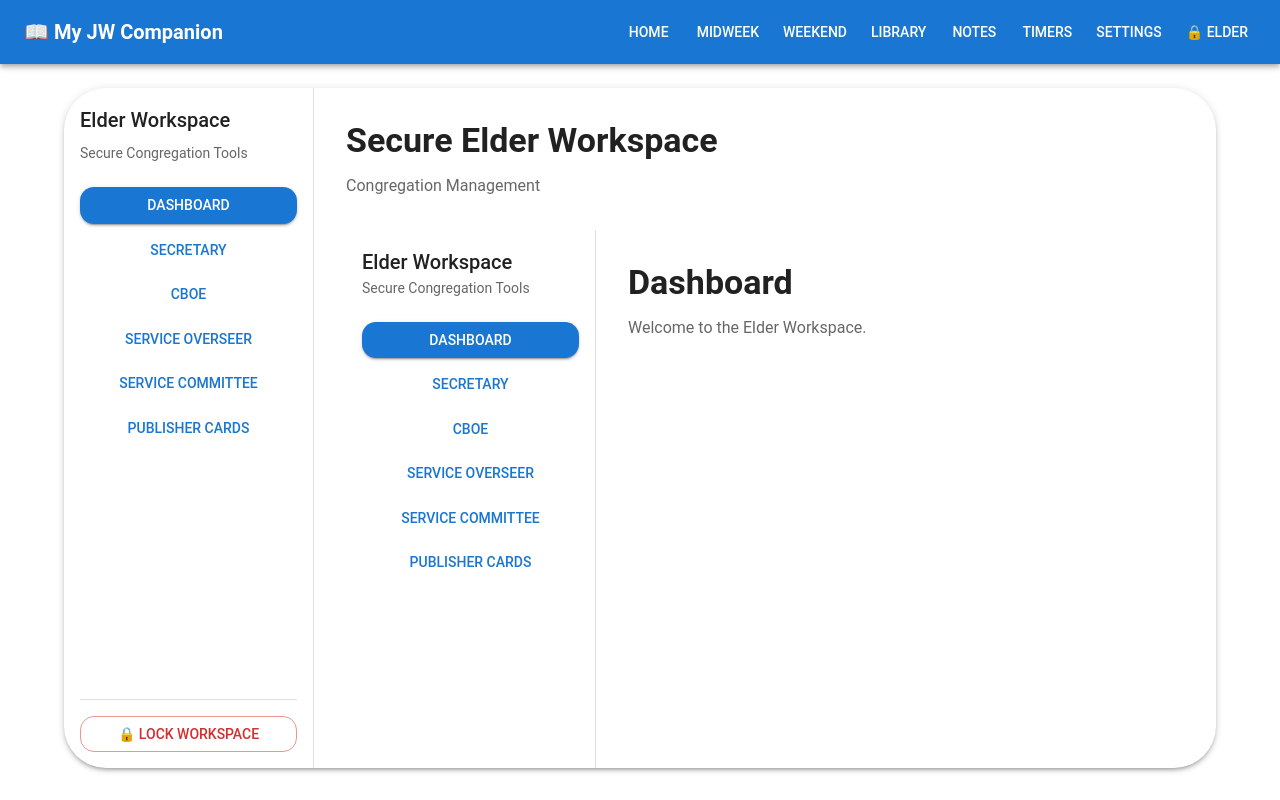
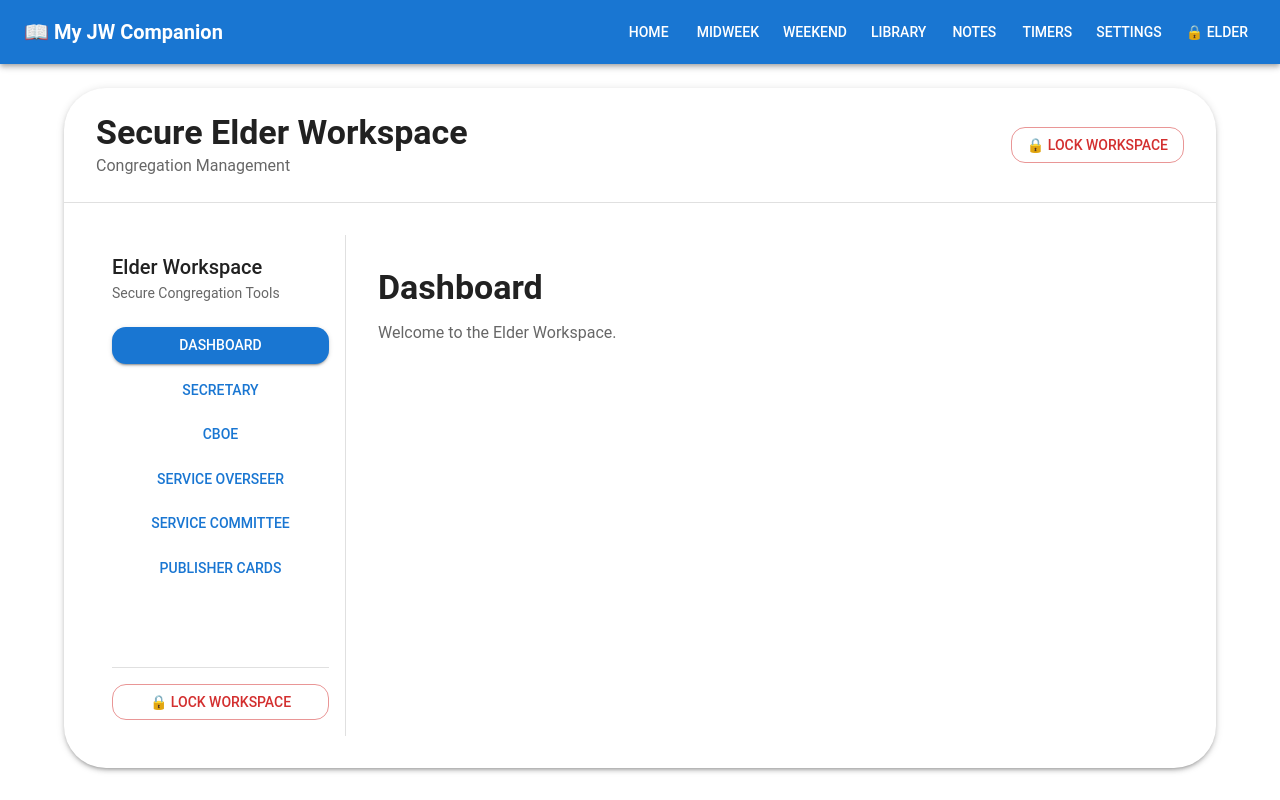
Before and after one commit to kadamsandesh28-star/jw-meeting-companion, a React (Vite) app: page /elder in a window 1280 px wide. Both pictures are taken after typing "Sample123", "Sample123" into the empty fields and a click on the button "CREATE SECURE WORKSPACE". Built offline with nearby package versions, Linux system fonts and the light colour scheme.

Commit message:
Simplify Elder Workspace layout and remove duplicate navigation

```diff
--- a/src/Elders/components/ElderWorkspaceLayout.tsx
+++ b/src/Elders/components/ElderWorkspaceLayout.tsx
@@ -2,9 +2,7 @@
 import {
   Box,
   Button,
-  Divider,
   Paper,
-  Stack,
   Typography,
 } from "@mui/material";
 
@@ -32,54 +30,36 @@
         elevation={3}
         sx={{
           display: "flex",
+          flexDirection: "column",
           height: "100%",
           overflow: "hidden",
           borderRadius: 3,
         }}
       >
-        {/* Sidebar */}
+        {/* Header */}
 
         <Box
           sx={{
-            width: 250,
-            borderRight: 1,
+            px: 4,
+            py: 3,
+            borderBottom: 1,
             borderColor: "divider",
-            p: 2,
             display: "flex",
-            flexDirection: "column",
+            justifyContent: "space-between",
+            alignItems: "center",
           }}
         >
-          <Typography variant="h6" gutterBottom>
-            Elder Workspace
-          </Typography>
+          <Box>
+            <Typography variant="h4">
+              {title}
+            </Typography>
 
-          <Typography
-            variant="body2"
-            color="text.secondary"
-            mb={3}
-          >
-            Secure Congregation Tools
-          </Typography>
-
-          <Stack spacing={1}>
-            <Button fullWidth variant="contained">
-              Dashboard
-            </Button>
-
-            <Button fullWidth>Secretary</Button>
-
-            <Button fullWidth>CBOE</Button>
-
-            <Button fullWidth>Service Overseer</Button>
-
-            <Button fullWidth>Service Committee</Button>
-
-            <Button fullWidth>Publisher Cards</Button>
-          </Stack>
-
-          <Box sx={{ flexGrow: 1 }} />
-
-          <Divider sx={{ my: 2 }} />
+            {subtitle && (
+              <Typography color="text.secondary">
+                {subtitle}
+              </Typography>
+            )}
+          </Box>
 
           <Button
             color="error"
@@ -90,28 +70,15 @@
           </Button>
         </Box>
 
-        {/* Main Content */}
+        {/* Content */}
 
         <Box
           sx={{
             flex: 1,
+            overflow: "auto",
             p: 4,
-            overflowY: "auto",
           }}
         >
-          <Typography variant="h4" gutterBottom>
-            {title}
-          </Typography>
-
-          {subtitle && (
-            <Typography
-              color="text.secondary"
-              mb={4}
-            >
-              {subtitle}
-            </Typography>
-          )}
-
           {children}
         </Box>
       </Paper>
--- a/src/Elders/pages/ElderDashboard.tsx
+++ b/src/Elders/pages/ElderDashboard.tsx
@@ -4,6 +4,8 @@
 import ElderWorkspaceLayout from "../components/ElderWorkspaceLayout";
 import ElderSidebar from "../components/ElderSidebar";
 import { ElderModule } from "../models/ElderModule";
+
+import CongregationDirectory from "../../pages/congregation/CongregationDirectory";
 
 export default function ElderDashboard() {
   const [module, setModule] = useState<ElderModule>("dashboard");
@@ -44,11 +46,7 @@
         );
 
       case "publishers":
-        return (
-          <Typography variant="h4">
-            Publisher Cards
-          </Typography>
-        );
+        return <CongregationDirectory />;
 
       default:
         return null;
```
